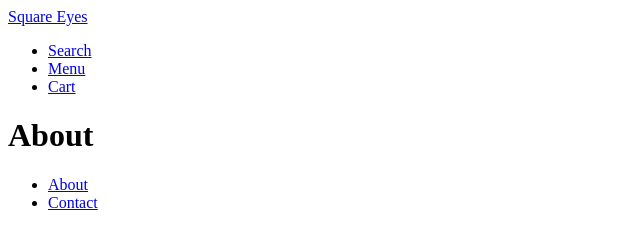
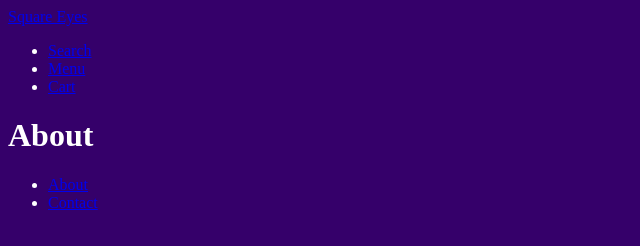
Before and after one commit to NoroffFEU/html-css-course-assignment-stineknutsen, a plain HTML site: page about.html in a window 1280 px wide. Shown: the whole page, without its empty margins (0-640 px from the left). Drawn offline with Linux system fonts and the light colour scheme.

Commit message:
linked to stylesheet

```diff
--- a/about.html
+++ b/about.html
@@ -5,6 +5,8 @@
     <meta name="viewport" content="width=device-width, initial-scale=1.0">
     <meta name="description" content="Learn more about Square Eyes">
     <title>Square Eyes | About</title>
+    <link rel="stylesheet" href="css/styles.css">
+
 </head>
 
 <body>
```
Also changed, not shown: cart.html (+2 -0 lines), checkout.html (+2 -0 lines), contact.html (+2 -0 lines), menu.html (+2 -0 lines), product-details.html (+2 -0 lines), products.html (+2 -0 lines), search.html (+2 -0 lines), success.html (+2 -0 lines).
